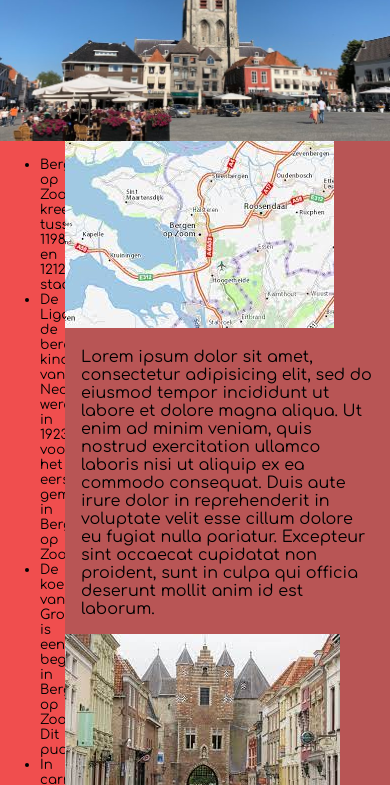
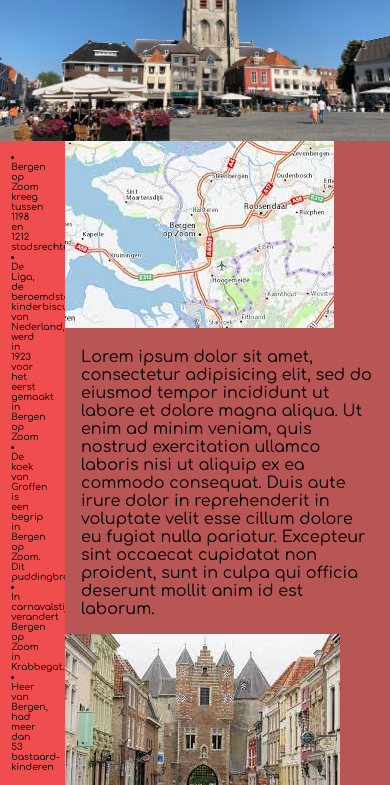
Before and after one commit to kribz920/h16-18-grid, a plain HTML site: page index.html in a window 390 px wide. Shown: the part 59-844 px from the top of the page. Drawn offline with Linux system fonts and the light colour scheme.

Commit message:
Update main.css

```diff
--- a/main.css
+++ b/main.css
@@ -36,7 +36,14 @@ footer{
 .left{
   grid-column: span 2;
   background-color: aqua;
-  }
+}
+
+.left ul{
+  padding-left: 1em;
+  margin: 1em 1em 1em 0em;
+  font-size: 0.7rem;
+  list-style-position: inside;
+}
 
 .right{
   display: grid;
@@ -63,6 +70,9 @@ footer{
   }
   .left ul li{
     font-size: smaller;
+    list-style-position: inside;
+    padding-right: 50%;
+    margin-right: 1em;
   }
   .right {
     background-color: rgb(184, 85, 85);
```
